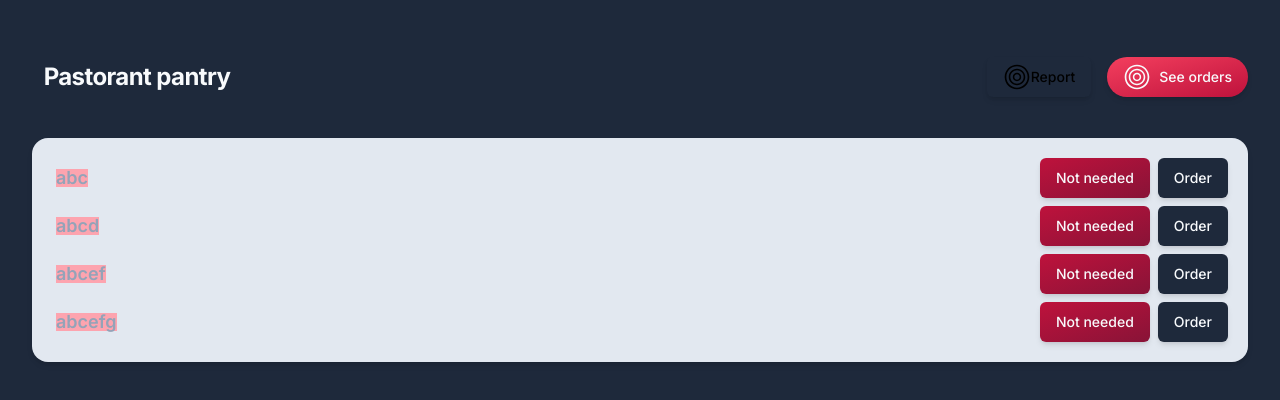
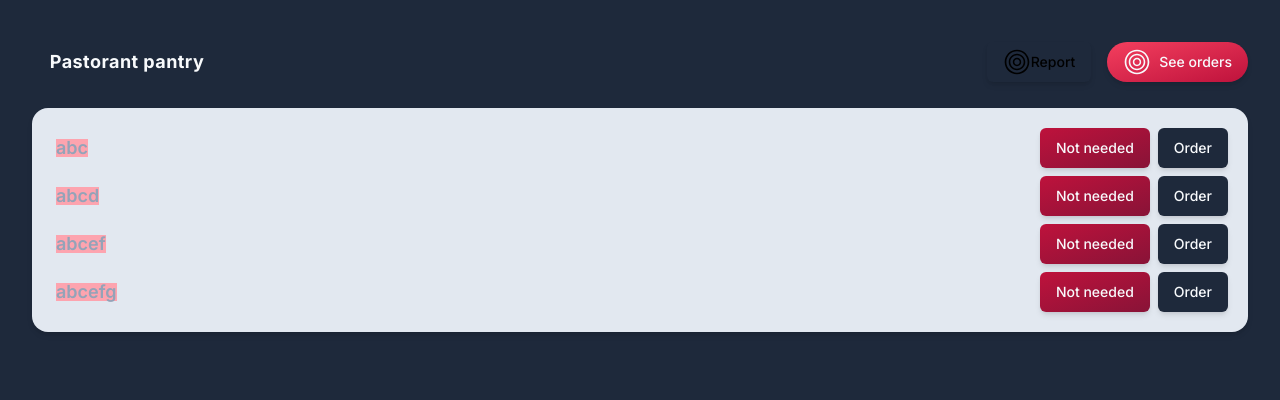
Before and after one commit to Hr-kutsarov/pastorant-pantry, a Next.js app in the folder my-app/: page / in a window 1280 px wide. Shown: the top 400 px of the page. Built offline with nearby package versions, Linux system fonts and the light colour scheme.

Commit message:
Update: motion span logo

```diff
--- a/my-app/components/compound/navigation-layout/navigation-logo.tsx
+++ b/my-app/components/compound/navigation-layout/navigation-logo.tsx
@@ -4,12 +4,24 @@ import { motion } from "framer-motion";
 import { GiBookmarklet } from "react-icons/gi";
 
 export default function NavLogoModule() {
-    const spanStyles = 'bg-transparent group relative border-1 border-slate-50 flex aspect-square w-full max-w-[210px] max-h-[90px] h-full justify-center items-center';
+    // component styles
+    const spanStyles = 'bg-transparent group relative border-1 border-slate-50 flex aspect-square w-full max-w-[190px] max-h-[60px] h-full justify-center items-center';
 
     return (
-        <motion.span className={twMerge(spanStyles)}>
+        <motion.span
+        initial={{ scale: 0, opacity: 0 }}
+        animate={{ scale: 1, opacity: 1 }}
+        transition={{
+          type: "spring",
+          stiffness: 260,
+          damping: 20,
+          delay: 0.3,
+          delayChildren: 1.5
+        }}
+        className={twMerge(spanStyles)}>
+
             {/* span menu here */}
-            <p className="text-2xl font-bold tracking-tight text-slate-50">Pastorant pantry</p>
+            <p className="text-lg font-bold tracking-wide text-slate-50">Pastorant pantry</p>
         </motion.span>
     )
 }
```
